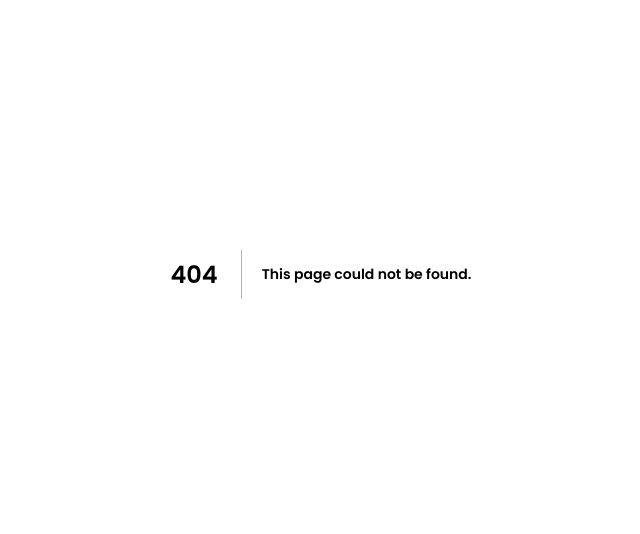
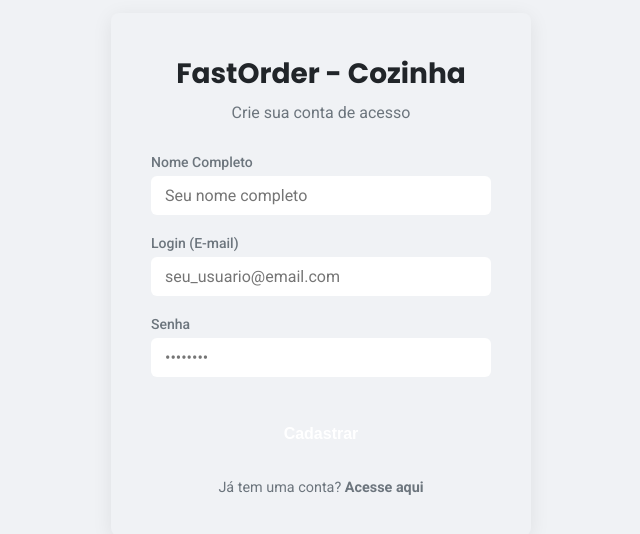
Before and after one commit to VanessaBaldin1/fastOrder-cozinha, a Next.js app: page /cadastrar in a window 1280 px wide. Before the commit this address had no page. Shown: the part 126-660 px from the top of the page, without its empty margins (319-959 px from the left). Built offline with nearby package versions, Linux system fonts and the light colour scheme.

Commit message:
Adiciona tela de cadastro

```diff
--- /dev/null
+++ b/app/cadastrar/PaginaCadastro.module.css
@@ -0,0 +1,107 @@
+/* Estilos para a página de Cadastro, baseados no layout fornecido */
+
+.containerPrincipal {
+  display: flex;
+  align-items: center;
+  justify-content: center;
+  min-height: 100vh;
+  background-color: #f0f2f5; /* Um cinza bem claro para o fundo */
+  padding: 20px;
+}
+
+.cartao {
+  width: 100%;
+  max-width: 420px;
+  padding: 40px;
+  background-color: var(--background-color); /* Branco */
+  border-radius: 8px;
+  box-shadow: 0 4px 20px rgba(0, 0, 0, 0.08);
+}
+
+.tituloPrincipal {
+  font-family: var(--font-poppins);
+  font-size: 1.75rem; /* 28px */
+  font-weight: 700;
+  text-align: center;
+  color: var(--text-primary); /* Preto */
+  margin: 0;
+}
+
+.subtitulo {
+  font-family: var(--font-roboto);
+  font-size: 1rem; /* 16px */
+  text-align: center;
+  color: var(--text-secondary); /* Cinza escuro */
+  margin-top: 8px;
+  margin-bottom: 32px;
+  font-weight: 400;
+}
+
+.formulario {
+  display: flex;
+  flex-direction: column;
+  gap: 20px; /* Espaço entre os campos do formulário */
+}
+
+.grupoInput {
+  display: flex;
+  flex-direction: column;
+}
+
+.label {
+  margin-bottom: 6px;
+  font-size: 0.875rem; /* 14px */
+  font-weight: 500;
+  color: var(--text-secondary);
+}
+
+.input {
+  width: 100%;
+  padding: 10px 14px;
+  border: 1px solid var(--border-color);
+  border-radius: 6px;
+  font-family: var(--font-roboto);
+  font-size: 1rem;
+  transition: all 0.2s ease;
+}
+
+.input:focus {
+  outline: none;
+  border-color: var(--brand-primary); /* Borda laranja ao focar */
+  box-shadow: 0 0 0 3px rgba(255, 152, 0, 0.2);
+}
+
+.botao {
+  width: 100%;
+  padding: 12px;
+  font-weight: 700;
+  font-size: 1rem;
+  color: white;
+  background-color: var(--brand-primary); /* Laranja */
+  border-radius: 6px;
+  border: none;
+  cursor: pointer;
+  transition: background-color 0.2s;
+  margin-top: 16px;
+}
+
+.botao:hover {
+  background-color: #e68900; /* Laranja um pouco mais escuro */
+}
+
+.linkRodape {
+  margin-top: 24px;
+  text-align: center;
+  font-size: 0.9rem;
+  color: var(--text-secondary);
+}
+
+.linkRodape a {
+  font-weight: 600;
+  color: var(--brand-primary); /* Laranja para o link */
+  text-decoration: none;
+}
+
+.linkRodape a:hover {
+  text-decoration: underline;
+}
--- /dev/null
+++ b/app/cadastrar/page.tsx
@@ -0,0 +1,68 @@
+import Link from "next/link";
+import estilos from "./PaginaCadastro.module.css";
+
+export default function PaginaCadastro() {
+  return (
+    <div className={estilos.containerPrincipal}>
+      <div className={estilos.cartao}>
+        <h1 className={estilos.tituloPrincipal}>FastOrder - Cozinha</h1>
+        <h2 className={estilos.subtitulo}>Crie sua conta de acesso</h2>
+
+        <form className={estilos.formulario}>
+          <div className={estilos.grupoInput}>
+            <label htmlFor="nome" className={estilos.label}>
+              Nome Completo
+            </label>
+            <input
+              id="nome"
+              name="nome"
+              type="text"
+              required
+              className={estilos.input}
+              placeholder="Seu nome completo"
+            />
+          </div>
+
+          <div className={estilos.grupoInput}>
+            <label htmlFor="email" className={estilos.label}>
+              Login (E-mail)
+            </label>
+            <input
+              id="email"
+              name="email"
+              type="email"
+              required
+              className={estilos.input}
+              placeholder="seu_usuario@email.com"
+            />
+          </div>
+
+          {/* Campo para a senha */}
+          <div className={estilos.grupoInput}>
+            <label htmlFor="senha" className={estilos.label}>
+              Senha
+            </label>
+            <input
+              id="senha"
+              name="senha"
+              type="password"
+              required
+              className={estilos.input}
+              placeholder="••••••••"
+            />
+          </div>
+
+          {/* Botão de ação principal */}
+          <button type="submit" className={estilos.botao}>
+            Cadastrar
+          </button>
+        </form>
+
+        {/* Link para voltar ao login, caso o usuário já tenha conta */}
+        <p className={estilos.linkRodape}>
+          Já tem uma conta? <Link href="/entrar">Acesse aqui</Link>
+        </p>
+      </div>
+    </div>
+  );
+}
```
